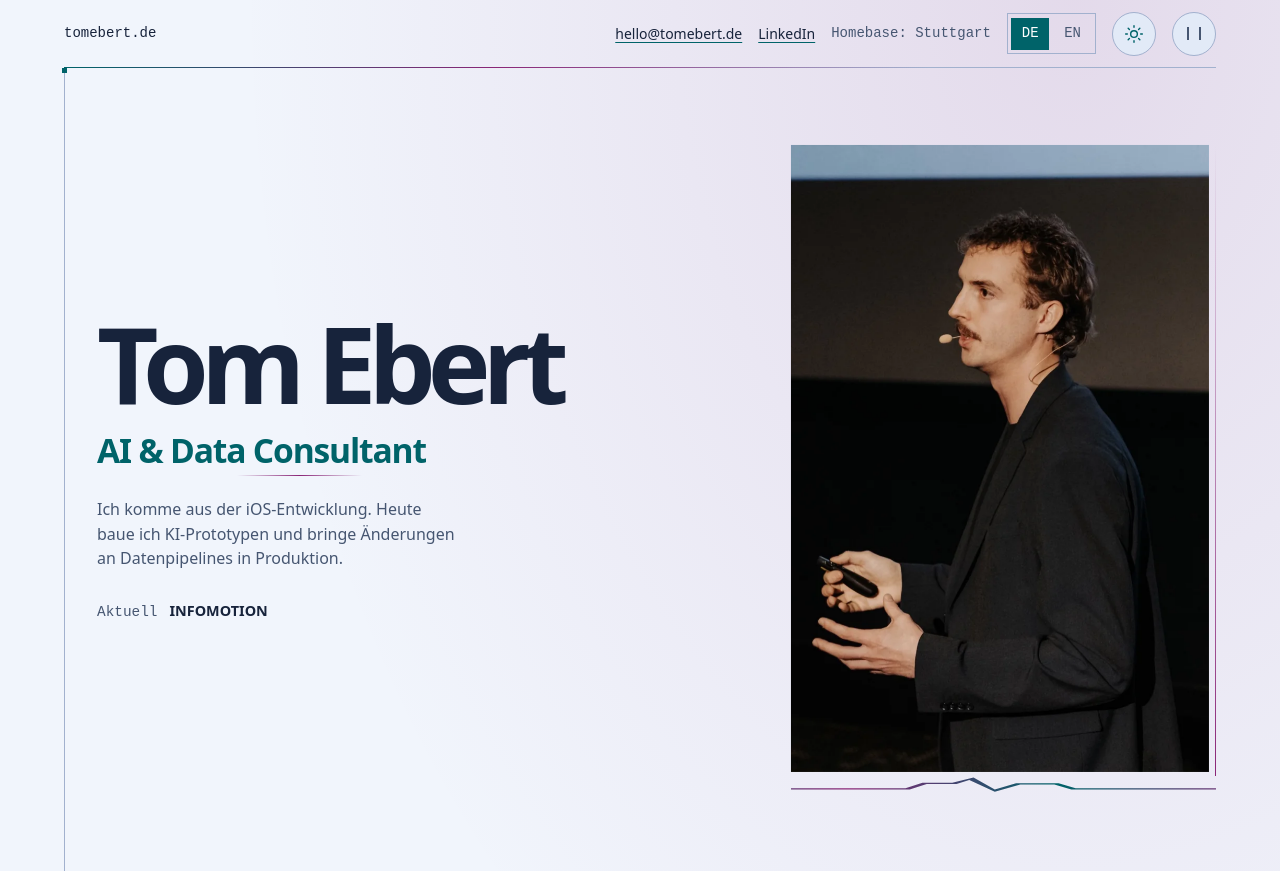
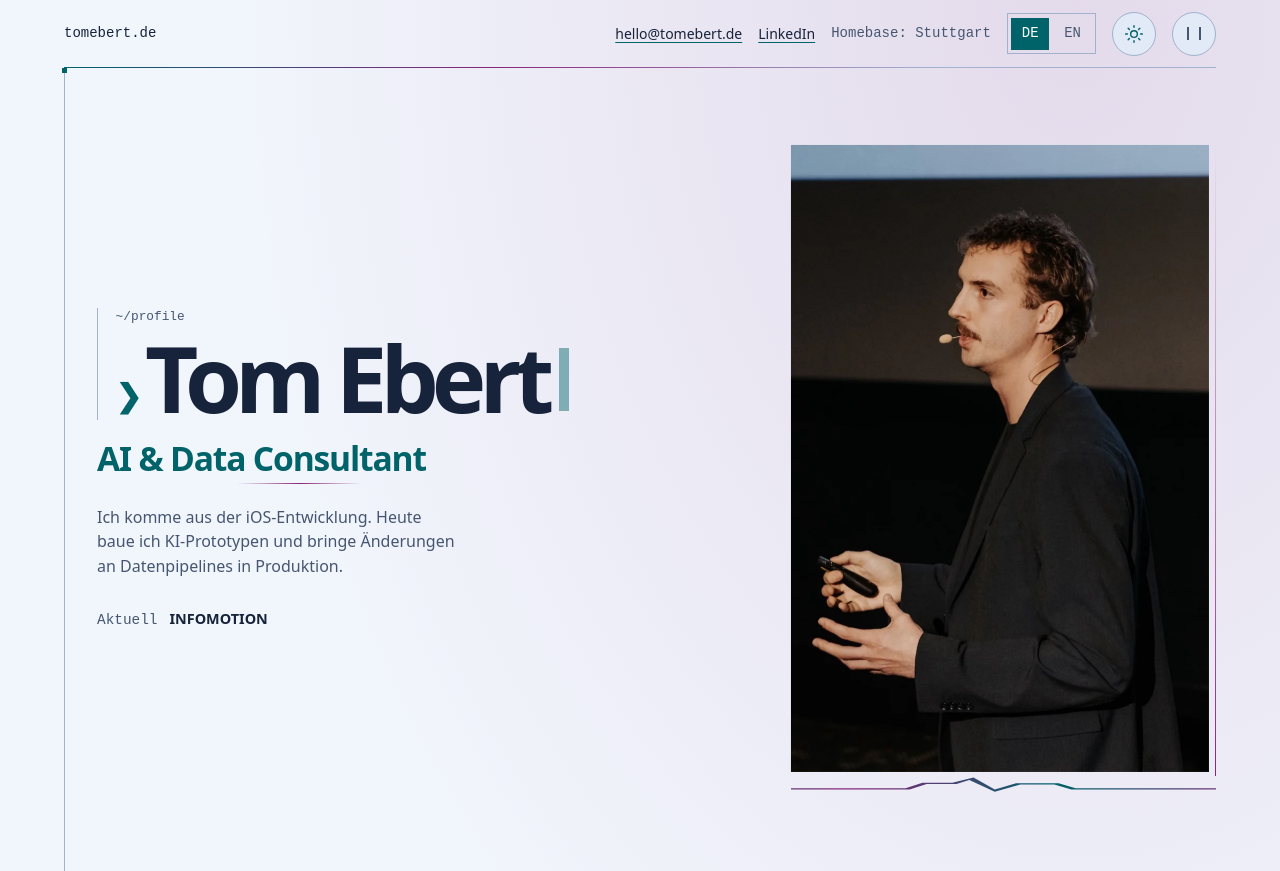
Before and after one commit to TomEbert/tomebert-website, a plain HTML site: page site/index.html in a window 1280 px wide. Shown: the top 871 px of the page. Drawn offline with Linux system fonts and the light colour scheme.

Commit message:
Frame the site title as a UNIX prompt

```diff
--- a/site/index.html
+++ b/site/index.html
@@ -7,7 +7,7 @@
 <meta name="referrer" content="no-referrer">
 <title>Tom Ebert · AI &amp; Data</title>
 <link rel="icon" href="./favicon.ico" sizes="16x16 32x32 48x48">
-<link rel="stylesheet" href="site-prism.css">
+<link rel="stylesheet" href="site-terminal.css">
 </head>
 <body>
 <main>
@@ -16,7 +16,10 @@
 <svg class="theme-icon theme-moon" viewBox="0 0 24 24" aria-hidden="true" focusable="false"><path d="M20.5 14A8.6 8.6 0 0 1 10 3.5a8.6 8.6 0 1 0 10.5 10.5Z"/></svg>
 </button><button class="motion-toggle" type="button" aria-pressed="false" aria-label="Animationen pausieren" data-en-label="Pause animations" hidden></button></div></nav>
 <header>
-<div><h1>Tom Ebert</h1><p class="field">AI &amp; Data Consultant</p><p class="intro" data-en="I started out building native iOS apps. These days I build AI prototypes and ship changes to data pipelines.">Ich komme aus der iOS-Entwicklung. Heute baue ich KI-Prototypen und bringe Änderungen an Datenpipelines in Produktion.</p>
+<div><div class="terminal-name">
+<span class="terminal-path" aria-hidden="true">~/profile</span>
+<h1><span class="terminal-prompt" aria-hidden="true">❯</span>Tom Ebert<span class="terminal-caret" aria-hidden="true"></span></h1>
+</div><p class="field">AI &amp; Data Consultant</p><p class="intro" data-en="I started out building native iOS apps. These days I build AI prototypes and ship changes to data pipelines.">Ich komme aus der iOS-Entwicklung. Heute baue ich KI-Prototypen und bringe Änderungen an Datenpipelines in Produktion.</p>
 <p class="current"><span data-en="Currently">Aktuell</span><strong>INFOMOTION</strong></p>
 </div>
 <figure class="portrait-frame">
--- a/site/site-prism.css
+++ b/site/site-terminal.css
@@ -391,3 +391,42 @@ main > header::before, main > .skills::before, main > .background::before {
   32% {opacity:.7}
   100% {transform:translate(-50%,-50%) rotate(7deg) scale(1.15);opacity:0}
 }
+
+.terminal-name {
+  border-inline-start:1px solid var(--line);
+  padding-inline-start:clamp(.65rem,2vw,1.1rem);
+}
+.terminal-path {
+  display:block;
+  margin-bottom:.65rem;
+  color:var(--muted);
+  font:.8rem/1.4 ui-monospace,monospace;
+}
+.terminal-name h1 {
+  font-size:clamp(2.4rem,7.2vw,7.1rem);
+}
+.terminal-prompt {
+  display:inline-block;
+  margin-inline-end:.32em;
+  vertical-align:.19em;
+  color:var(--accent);
+  font:700 .34em/1 ui-monospace,monospace;
+}
+.terminal-caret {
+  display:inline-block;
+  width:.1em;
+  height:.68em;
+  margin-inline-start:.13em;
+  vertical-align:.02em;
+  background:var(--accent);
+  opacity:.65;
+}
+@media (prefers-reduced-motion:no-preference) {
+  :root:not([data-motion-paused]) .terminal-caret {
+    animation:terminal-breathe 2.8s ease-in-out infinite alternate;
+  }
+}
+@keyframes terminal-breathe {
+  from {opacity:.42}
+  to {opacity:.88}
+}
```
